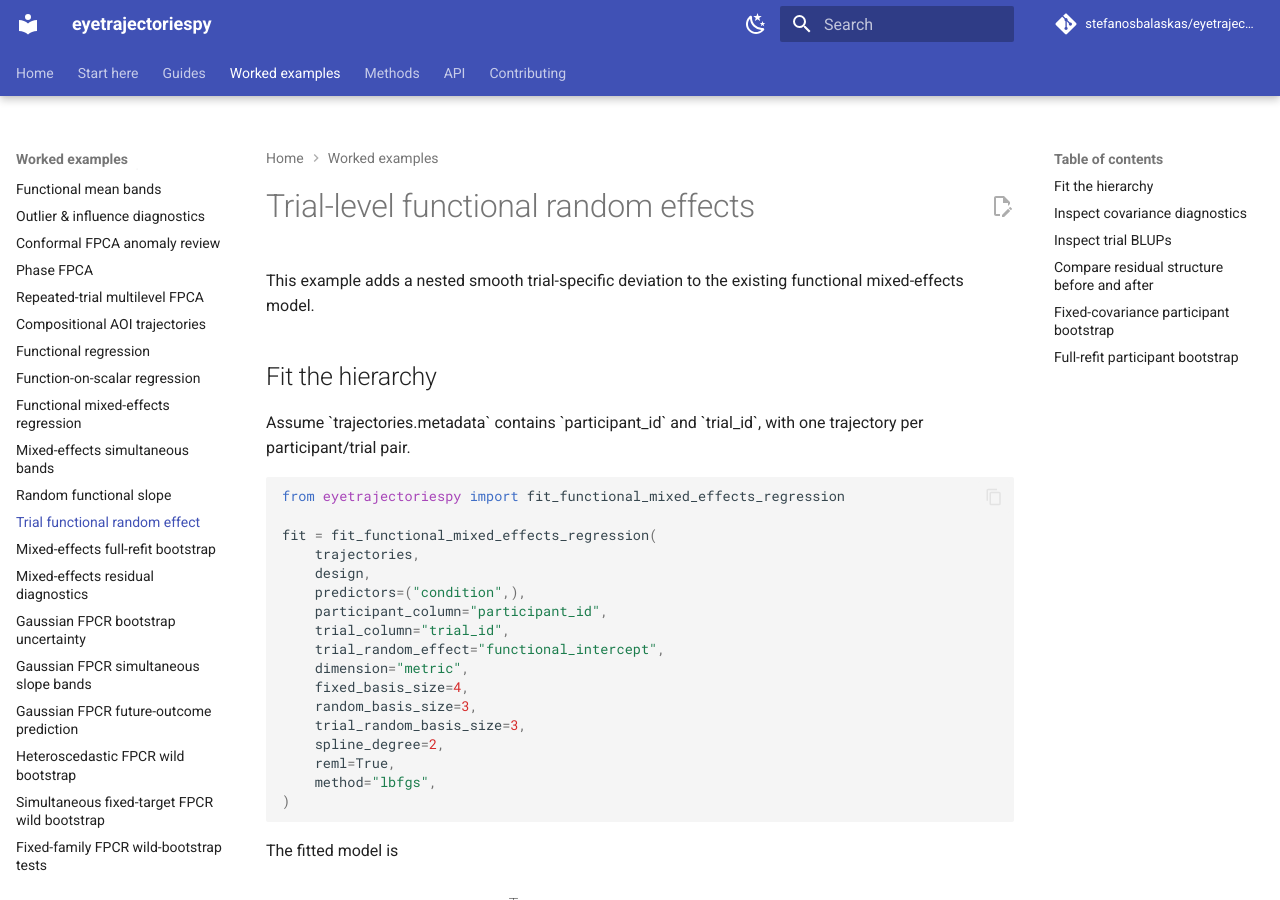
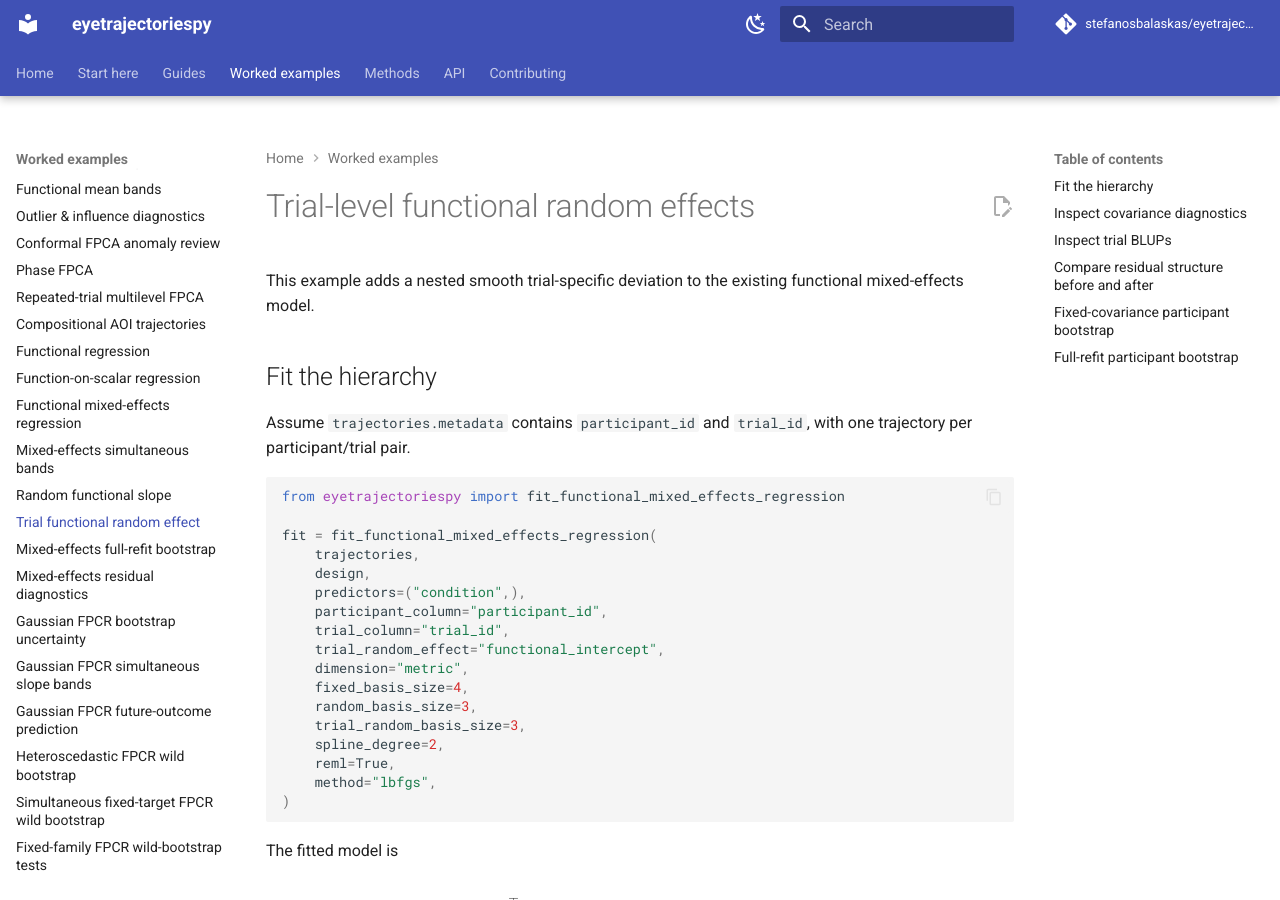
Before and after one commit to stefanosbalaskas/eyetrajectoriespy, an MkDocs documentation site: the page built from docs/examples/functional-mixed-effects-trial-random-effect.md, in a window 1280 px wide and 900 px high. Built offline with MkDocs 1.6.1 and Material for MkDocs 9.7.7, drawn with Linux system fonts in a browser that asks for light colours; comment, search, counter and statistics services are not loaded.

Commit message:
Repair 0.48 Markdown inline code

```diff
--- a/docs/examples/functional-mixed-effects-trial-random-effect.md
+++ b/docs/examples/functional-mixed-effects-trial-random-effect.md
@@ -5,7 +5,7 @@ functional mixed-effects model.
 
 ## Fit the hierarchy
 
-Assume \`trajectories.metadata\` contains \`participant_id\` and \`trial_id\`,
+Assume `trajectories.metadata` contains `participant_id` and `trial_id`,
 with one trajectory per participant/trial pair.
 
 ~~~python
```
